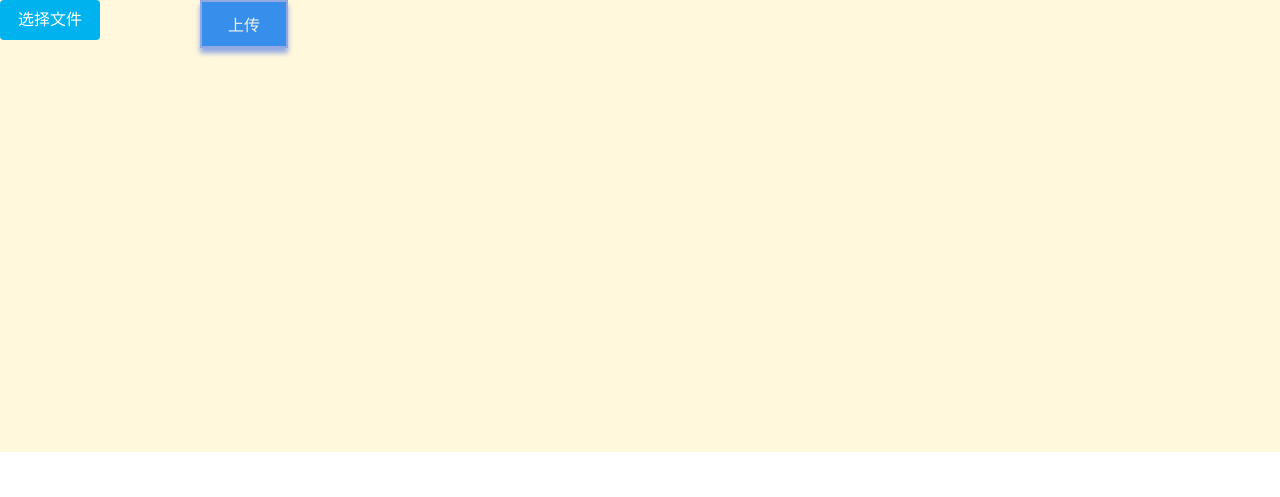
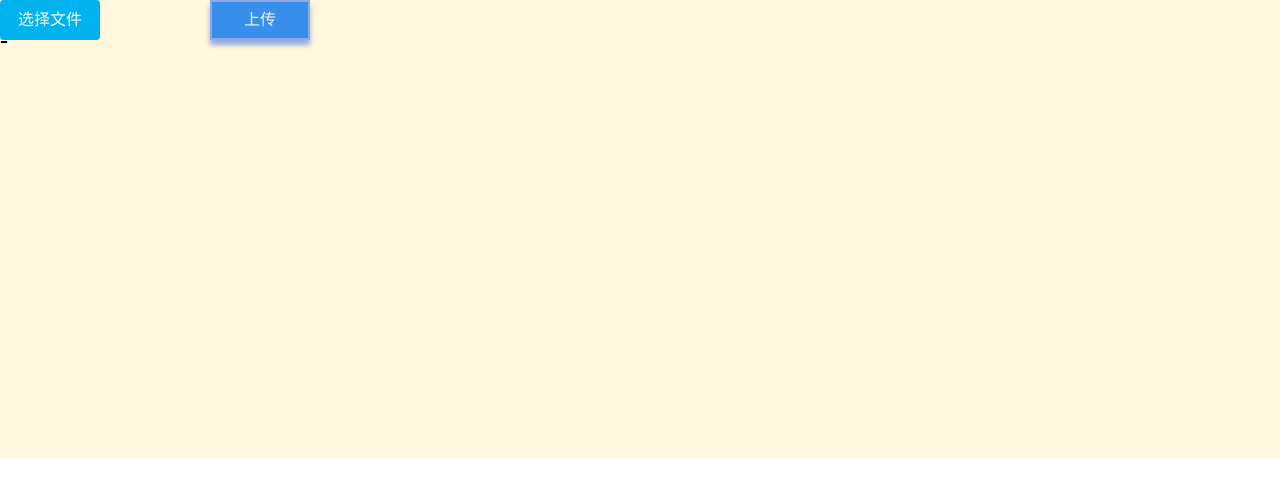
Before and after one commit to jindiMarvel/gui, a Django app: page /upload in a window 1280 px wide. Shown: the top 497 px of the page. Run offline with Django 3.2, Linux system fonts and the light colour scheme; data comes from the database, SQL or seed files in the repository; both versions use the stored data as it was after the commit.

Commit message:
按钮已经改好，图片位置恰当，下面应该开始改生成动画

```diff
--- a/website/templates/uploadimg.html
+++ b/website/templates/uploadimg.html
@@ -69,11 +69,26 @@
                 height: 30px;
                 font:normal normal normal 14px/30px 'Microsoft YaHei';
             }
-        div.margin{margin-left: 200px}
+            .blueButton2
+            {
+                position: absolute;
+                display: block;
+                width: 100px;
+                height: 40px;
+                background-color: #00b3ee;
+                color: #fff;
+                text-decoration: none;
+                text-align: center;
+                font:normal normal normal 16px/10px 'Microsoft YaHei';
+                cursor: pointer;
+                border-radius: 4px;
+                margin-left: 200px;
+            }
+        div.margin{margin-left: 10px}
         </style>
 
         <script type="text/javascript" src="../static/js/jquery-1.11.1.min.js"></script>
-       <script>
+        <script>
     $(document).ready(function()
     {
         $(".myFileUpload").change(function()
@@ -83,7 +98,7 @@
             $(".show").html(filename);
         });
     });
-</script>
+        </script>
 </head>
 <body>
     <div style="background:#FFF8DC;">
@@ -95,10 +110,7 @@
             <!--div class="margin" class="show"></div-->
         </div>
     <!--input class="btn12" type="file" name="img"-->
-     <div class="margin"><button id="testButton" type="submit">上传</button></div>
-
-
-
+     <div class="margin"><button id="testButton" type="submit" class="blueButton2">上传</button></div>
     </form>
 
     <!--div class="face" width="540px" height="360px">
@@ -160,8 +172,9 @@
             }
 </script>
 
-
-    <iframe src="showimg.html" width="600px" height="400px" scrolling="yes" frameborder="no"></iframe>
+    <h2>   -</h2>
+    <h2>   -</h2>
+    <iframe src="showimg.html" width="600px" height="400px" margin-up='50px 'scrolling="yes" frameborder="no"></iframe>
     </div>
 </body>
 </html>
```
Also changed, not shown: db.sqlite3.
